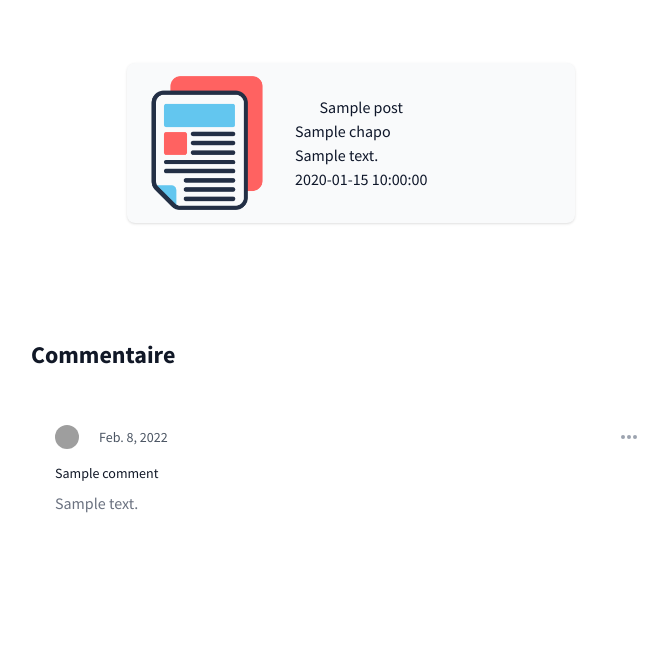
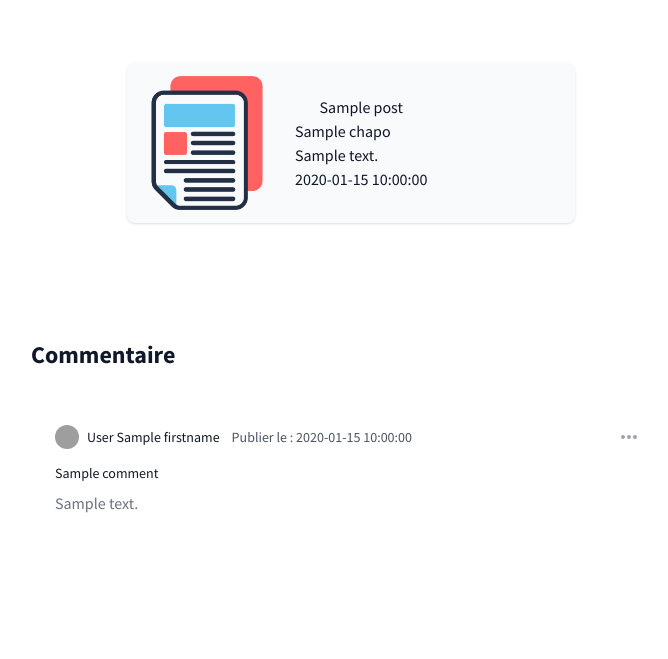
Before and after one commit to fredericdww20/Blog_openclassrooms, a PHP site: template templates/list/post.html.twig in a window 1280 px wide. Shown: the part 249-908 px from the top of the page, without its empty margins (289-957 px from the left). Run offline with PHP 8.4, Linux system fonts and the light colour scheme; the template is opened without the code that fills it: most values are stand-ins (such as "Sample title", 1, 10 or a date in 2020); some libraries are stand-ins or nearby versions; grey boxes are pictures that could not be loaded.

Commit message:
Récupération du nom utilisateur dans le commentaire

```diff
--- a/src/Models/CommentManager.php
+++ b/src/Models/CommentManager.php
@@ -43,7 +43,11 @@ class CommentManager
 
 	public function fetch(int $id)
 	{
-		$sql = 'SELECT c.* FROM comment AS c JOIN post AS p ON c.id_post = p.id WHERE p.id = :id AND c.sta = 1';
+		$sql = 'SELECT c.*, u.lastname, u.firstname
+            FROM comment AS c
+            JOIN post AS p ON c.id_post = p.id
+            JOIN user AS u ON p.id_user = u.id
+            WHERE p.id = :id AND c.sta = 1';
 
 		$statement = $this->pdo->prepare($sql);
 
--- a/templates/list/post.html.twig
+++ b/templates/list/post.html.twig
@@ -113,9 +113,9 @@
                         <p class="inline-flex items-center mr-3 text-sm text-gray-900 dark:text-white"><img
                                     class="mr-2 w-6 h-6 rounded-full"
                                     src="https://flowbite.com/docs/images/people/profile-picture-2.jpg"
-                                    alt="Michael Gough">{{ session.lastname }}</p>
+                                    alt="Michael Gough">{{ comment.lastname }} {{ comment.firstname }}</p>
                         <p class="text-sm text-gray-600 dark:text-gray-400"><time pubdate datetime="2022-02-08"
-                                                                                  title="February 8th, 2022">Feb. 8, 2022</time></p>
+                                                                                  title="February 8th, 2022">Publier le : {{ comment.created_at }}</time></p>
                     </div>
                     <button id="dropdownComment1Button" data-dropdown-toggle="dropdownComment1"
                             class="inline-flex items-center p-2 text-sm font-medium text-center text-gray-400 bg-white rounded-lg hover:bg-gray-100 focus:ring-4 focus:outline-none focus:ring-gray-50 dark:bg-gray-900 dark:hover:bg-gray-700 dark:focus:ring-gray-600"
```
